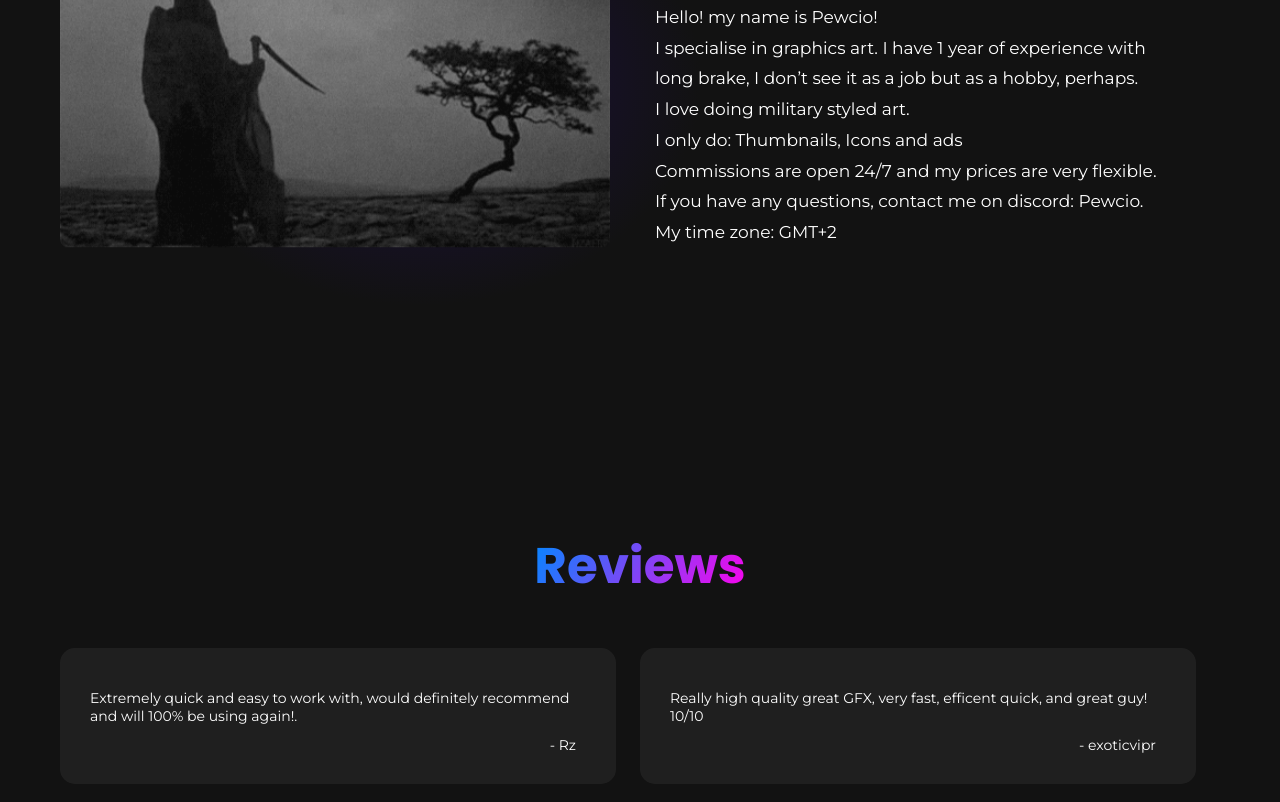
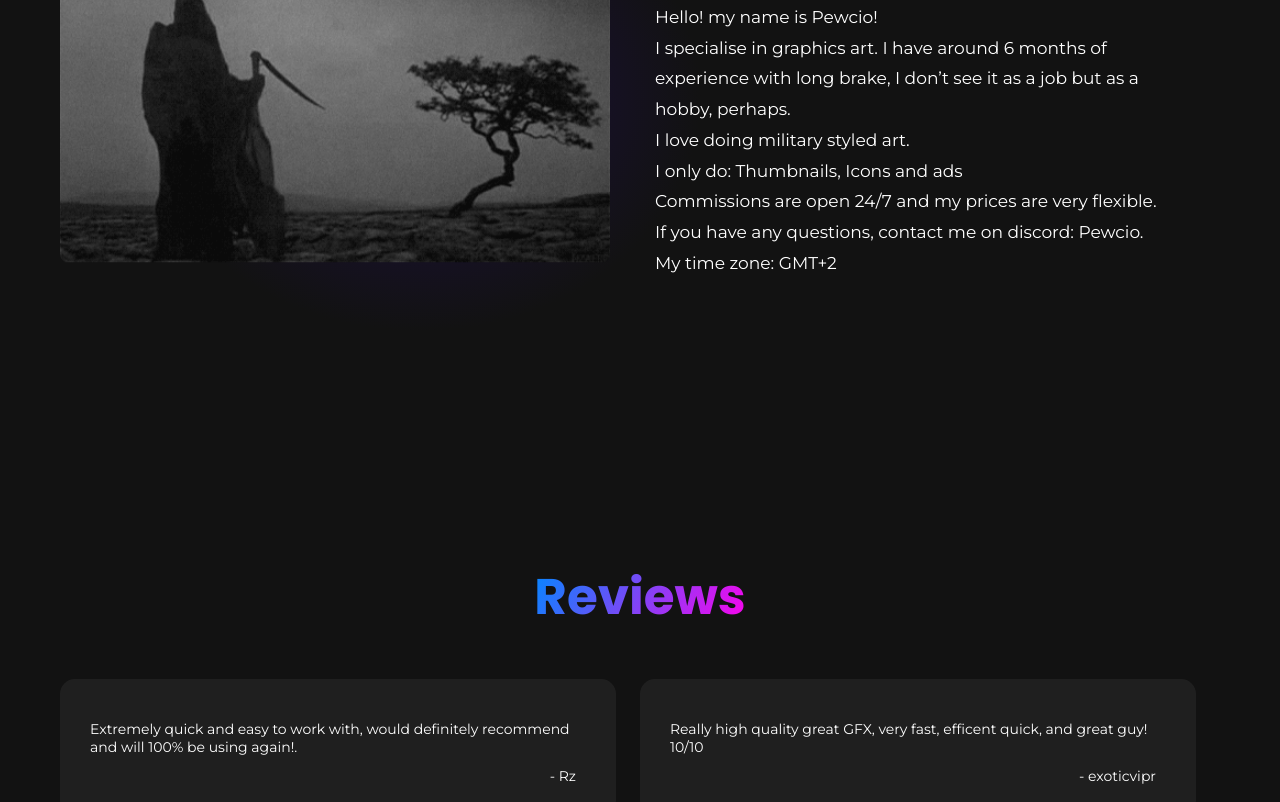
Before and after one commit to PewcioS/Pewcio.xyz, a plain HTML site: page Info/index.html in a window 1280 px wide. Shown: the part 899-1701 px from the top of the page. Drawn offline with nearby package versions, Linux system fonts and the light colour scheme; files whose address does not match are found by name.

Commit message:
Update index.html

```diff
--- a/Info/index.html
+++ b/Info/index.html
@@ -141,7 +141,7 @@
           About <span>Pewcio</span>
         </h2>
         <p data-aos="fade-left" data-aos-delay="0" data-aos-duration="500">
-          Hello! my name is Pewcio!<br>I specialise in graphics art. I have 1 year of experience with long brake, I
+          Hello! my name is Pewcio!<br>I specialise in graphics art. I have around 6 months of experience with long brake, I
           don’t see it as a job but as a hobby, perhaps.<br>I love doing military styled art.<br>I only do: Thumbnails,
           Icons and ads<br>Commissions are open 24/7 and my prices are very flexible. If you have any questions, contact
           me on discord: Pewcio.<br>My time zone: GMT+2
```
